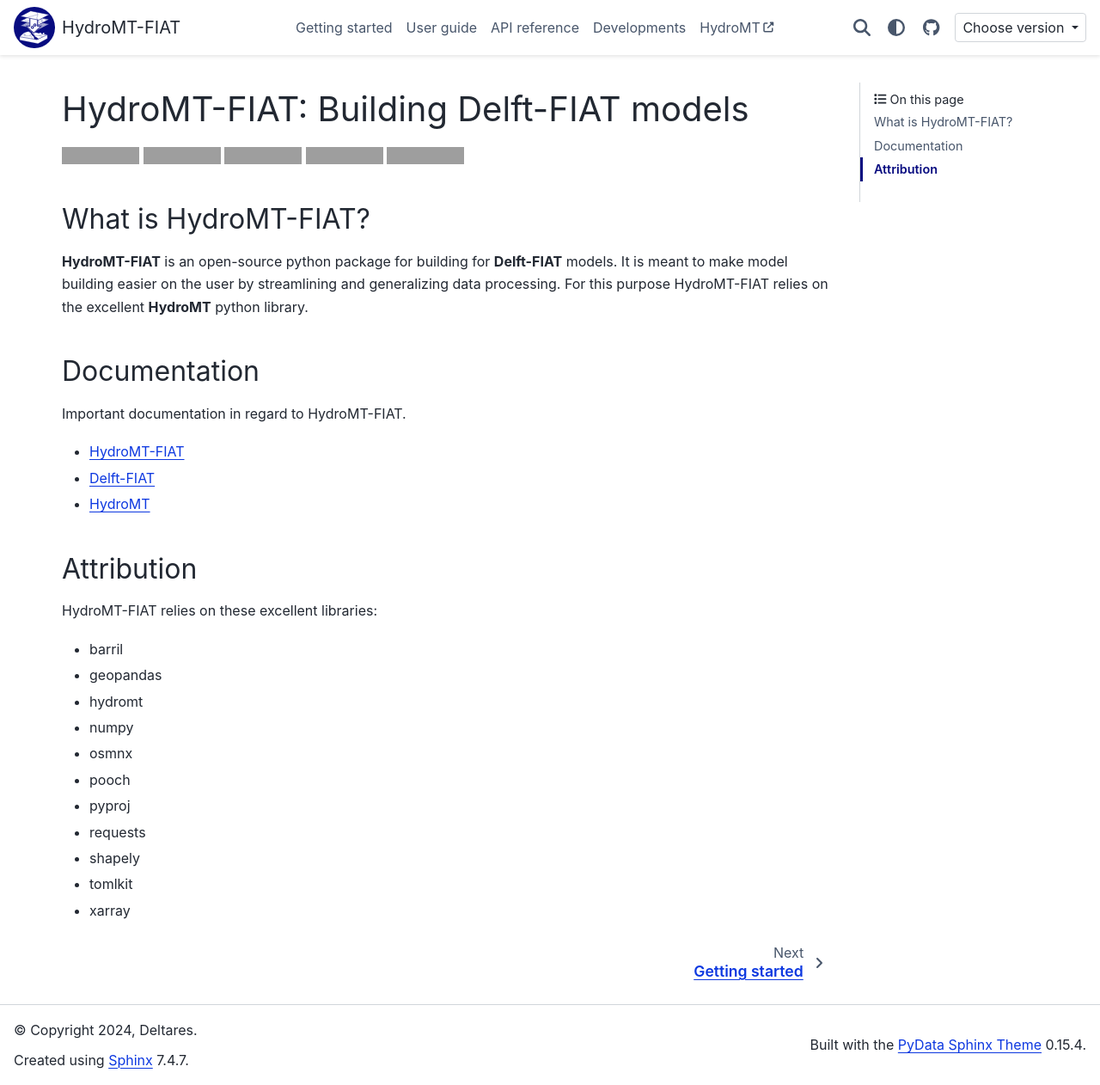
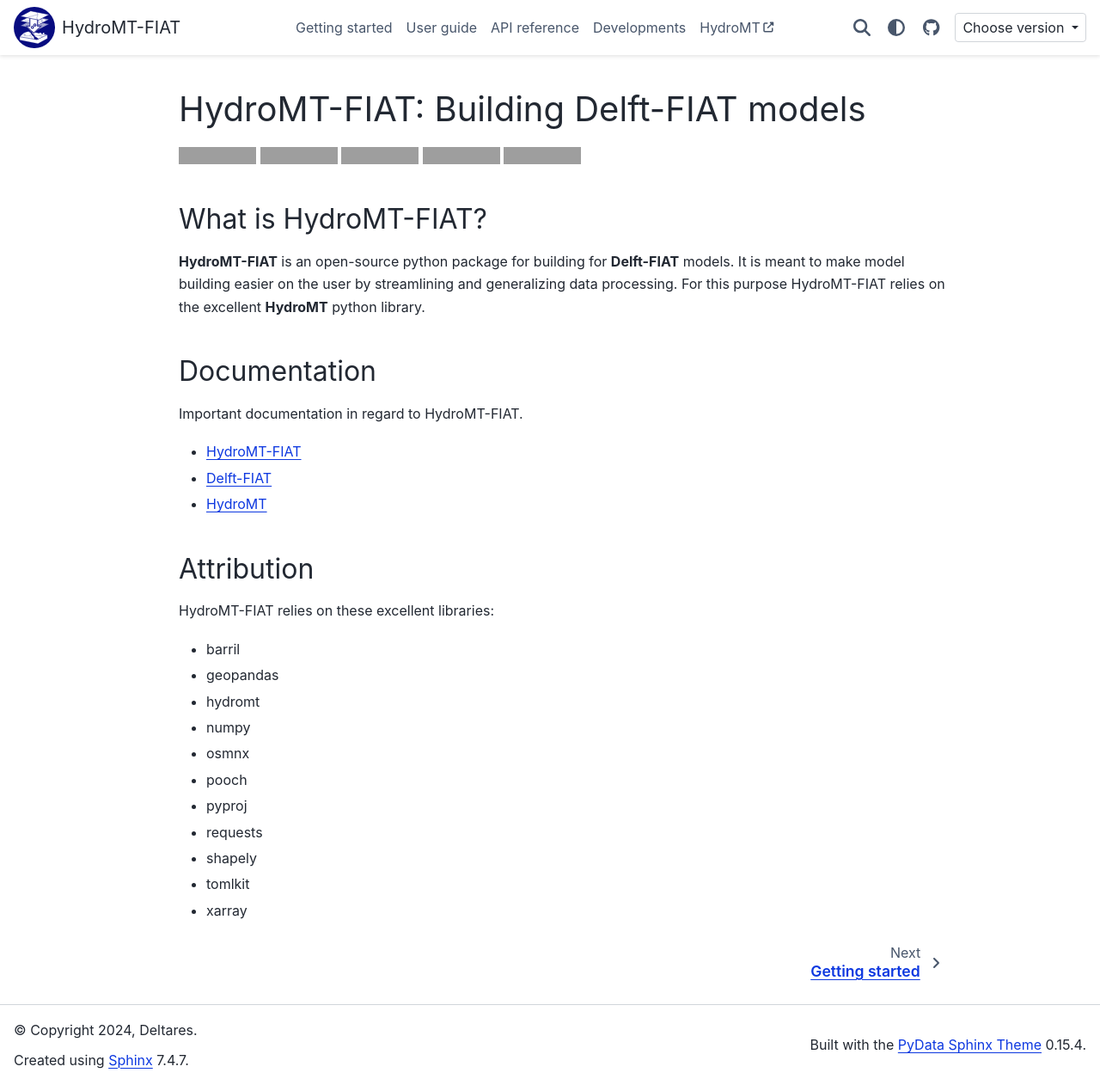
Before and after one commit to Deltares/hydromt_fiat, a Sphinx documentation site: the page built from docs/index.rst, in a window 1280 px wide and 1262 px high. Shown: the whole window at 86% size. Built offline with Sphinx 7.4.7 and the PyData theme 0.15.4, drawn with Linux system fonts in a browser that asks for light colours; pages that are not in the unit, such as notebooks, are missing from menus; the version number could not be read and is left out; grey boxes are pictures that could not be loaded.

Commit message:
Style update

```diff
--- a/docs/_static/theme-deltares.css
+++ b/docs/_static/theme-deltares.css
@@ -30,11 +30,6 @@
     height: 2.5em !important;
 }
 
-/* Set the page width to a slightly larger value to stretch the navbar */
-.bd-page-width {
-    max-width: 90rem; /* default is 88rem */
-}
-
 /* Jupyter notebook output with a scrollbar */
 div.output_area pre {
     max-height: 400px;  /* Adjust height as needed */
--- a/docs/conf.py
+++ b/docs/conf.py
@@ -120,7 +120,12 @@
         "json_url": "https://raw.githubusercontent.com/Deltares/hydromt_fiat/gh-pages/switcher.json",
         "version_match": doc_version,
     },
-    "navbar_end": ["theme-switcher", "navbar-icon-links", "version-switcher"],
+    "navbar_end": [
+        "theme-switcher",
+        "navbar-icon-links",
+        "version-switcher",
+    ],
+    "secondary_sidebar_items": {"**": []},
 }
 
 remove_from_toctrees = ["_generated/*"]
```
Also changed, not shown: docs/api/components.rst (+6 -1 lines).
